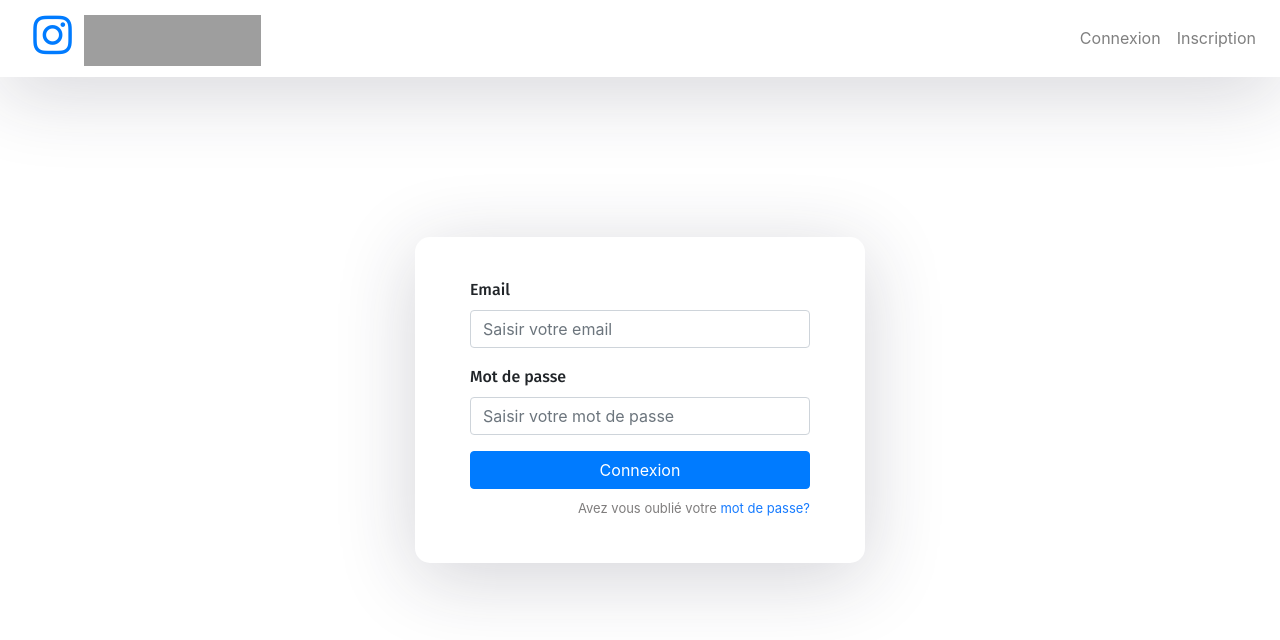
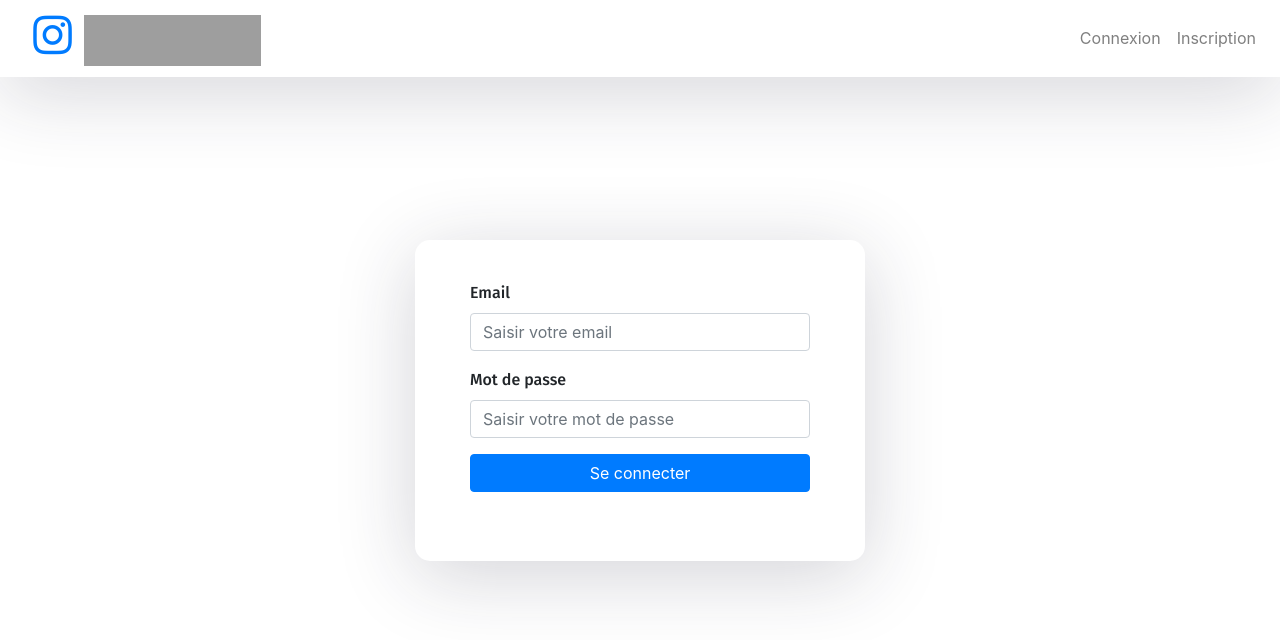
Before and after one commit to camilleAmaury/TinyInstagram, a React (Create React App) app in the folder Front-end/: page / in a window 1280 px wide. Shown: the top 640 px of the page. Built offline with nearby package versions, Linux system fonts and the light colour scheme; grey boxes are pictures that could not be loaded.

Commit message:
implémentation du traitement d'authentification et d'inscription

```diff
--- a/Front-end/src/App.js
+++ b/Front-end/src/App.js
@@ -5,6 +5,7 @@ import { BrowserRouter as Router, Switch, Route, Link } from "react-router-dom";
 
 import Login from "./components/login.component";
 import SignUp from "./components/signup.component";
+import HomePage from "./components/homepage.component";
 
 function App() {
   return (<Router>
@@ -30,6 +31,7 @@ function App() {
             <Route exact path='/' component={Login} />
             <Route path="/connexion" component={Login} />
             <Route path="/inscription" component={SignUp} />
+            <Route path="/homepage" component={HomePage} />
           </Switch>
         </div>
       </div>
--- /dev/null
+++ b/Front-end/src/components/homepage.component.js
@@ -0,0 +1,11 @@
+import React, { Component } from "react";
+import axios from 'axios';
+
+
+export default class homepage extends Component {
+    render() {
+        return (
+           <h1>Welcome</h1>
+        );
+    }
+}
--- a/Front-end/src/components/login.component.js
+++ b/Front-end/src/components/login.component.js
@@ -1,25 +1,75 @@
 import React, { Component } from "react";
+import { Redirect } from 'react-router';
+import axios from 'axios';
+
 
 export default class Login extends Component {
+
+state = {
+    email: '',
+    password: '',
+    isSignedUp: false,
+    IsError: false
+  }
+
+  handleChangeEmail = event => {
+    this.setState({ email: event.target.value});
+  }
+
+  handleChangePassword = event => {
+    this.setState({ password: event.target.value});
+  }
+
+  handleSubmit = event => {
+    event.preventDefault();
+
+    const PROXY_URL = 'https://cors-anywhere.herokuapp.com/';
+    const URL = 'https://tinyinstagram-259109.appspot.com/login';
+
+    axios.get(PROXY_URL+URL,{
+        params: {
+            email: this.state.email,
+            password: this.state.password
+          }
+        })
+
+      .then(res => {
+        if (res.data[0] == 1) {
+            this.state.isSignedUp = true;
+            this.props.history.push('/homepage');
+        }
+        else {
+          this.state.IsError = true;
+          this.props.history.push('/connexion');
+        }
+      })
+      .catch(function (error) {
+        console.log(error);
+      });
+  }
+
     render() {
         return (
-            <form>
+
+            <form onSubmit={this.handleSubmit}>
 
                 <div className="form-group">
                     <label>Email</label>
-                    <input type="email" className="form-control" placeholder="Saisir votre email" />
+                    <input type="email" className="form-control" name="email"  placeholder="Saisir votre email" onChange={this.handleChangeEmail.bind(this)}/>
                 </div>
 
                 <div className="form-group">
                     <label>Mot de passe</label>
-                    <input type="password" className="form-control" placeholder="Saisir votre mot de passe" />
+                    <input type="password" className="form-control" name="password" placeholder="Saisir votre mot de passe" onChange={this.handleChangePassword.bind(this)}/>
                 </div>
 
-                <button type="submit" className="btn btn-primary btn-block">Connexion</button>
-                <p className="forgot-password text-right">
-                    Avez vous oublié votre <a href="#">mot de passe?</a>
-                </p>
+                <button type="submit" className="btn btn-primary btn-block">Se connecter</button>
+                <br/>
+                { this.state.IsError && <div class="alert alert-danger alert-dismissible fade show">
+                <strong>Error!</strong> Mot de passe ou email incorrect !
+                </div> }
             </form>
+
         );
     }
 }
--- a/Front-end/src/components/signup.component.js
+++ b/Front-end/src/components/signup.component.js
@@ -1,34 +1,88 @@
 import React, { Component } from "react";
+import axios from 'axios';
 
 export default class SignUp extends Component {
+    state = {
+        email: '',
+        password: '',
+        firstName: '',
+        isSignedUp: false,
+        lastName: ''
+      }
+
+      handleChangeFirstName = event => {
+        this.setState({ firstName: event.target.value });
+      }
+
+      handleChangeLastName = event => {
+        this.setState({ lastName: event.target.value });
+      }
+
+      handleChangeEmail = event => {
+        this.setState({ email: event.target.value });
+      }
+
+      handleChangePassword= event => {
+        this.setState({ password: event.target.value });
+      }
+
+      handleSubmit = event => {
+        event.preventDefault();
+
+        const PROXY_URL = 'https://cors-anywhere.herokuapp.com/';
+        const URL = 'https://tinyinstagram-259109.appspot.com/register';
+
+        axios.get(PROXY_URL+URL,{
+            params: {
+                email: this.state.email,
+                password: this.state.password,
+                firstName: this.state.firstName,
+                lastName: this.state.lastName
+              }
+            })
+            .then(res => {
+              if (res.data[0] == 1) {
+                  this.state.isSignedUp = true;
+                  this.props.history.push('/inscription');
+              }
+            })
+            .catch(function (error) {
+              console.log(error);
+            });
+      }
     render() {
         return (
-            <form>
+            <form onSubmit={this.handleSubmit}>
 
                 <div className="form-group">
                     <label>Nom</label>
-                    <input type="text" className="form-control" placeholder="saisir votre nom" />
+                    <input type="text" className="form-control" name="firstName" placeholder="saisir votre nom" onChange={this.handleChangeFirstName}/>
                 </div>
 
                 <div className="form-group">
                     <label>Prénom</label>
-                    <input type="text" className="form-control" placeholder="saisir votre prénom" />
+                    <input type="text" className="form-control" name="lastName" placeholder="saisir votre prénom" onChange={this.handleChangeLastName} />
                 </div>
 
                 <div className="form-group">
                     <label>Email</label>
-                    <input type="email" className="form-control" placeholder="saisir votre email" />
+                    <input type="email" className="form-control" name="email" placeholder="saisir votre email" onChange={this.handleChangeEmail} />
                 </div>
 
                 <div className="form-group">
                     <label>Mot de passe</label>
-                    <input type="password" className="form-control" placeholder="saisir votre mot de passe" />
+                    <input type="password" className="form-control" name="password" placeholder="saisir votre mot de passe" onChange={this.handleChangePassword}/>
                 </div>
 
                 <button type="submit" className="btn btn-primary btn-block">S'inscrire</button>
                 <p className="forgot-password text-right">
                     Déjà inscrit(e) <a href="/connexion">connexion?</a>
                 </p>
+
+                <br/>
+                { this.state.isSignedUp && <div class="alert alert-success" role="alert">
+                  Utilisateur crée avec succès
+                </div> }
             </form>
         );
     }
```
Also changed, not shown: Front-end/package.json (+6 -5 lines).
